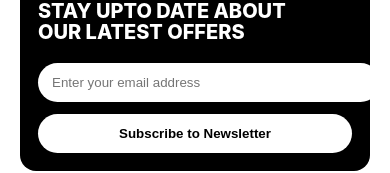
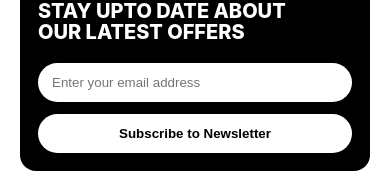
Before and after one commit to ammar-mahmoud-96/Ecommerce, a Next.js app: page / in a window 390 px wide. Shown: the part 3668-3841 px from the top of the page. Built offline with nearby package versions, Linux system fonts and the light colour scheme.

Commit message:
fix news letter text input

```diff
--- a/src/styles/globals.css
+++ b/src/styles/globals.css
@@ -346,7 +346,7 @@ a{
 	.newsletter-left { text-align: left }
 	.newsletter-title { font-size: 20px }
 	.newsletter-right { align-items: stretch; flex: 1 1 auto }
-	.newsletter-input, .newsletter-cta { max-width: none }
+	.newsletter-input, .newsletter-cta {width: unset }
 }
 
 @media (max-width: 900px) {
```
